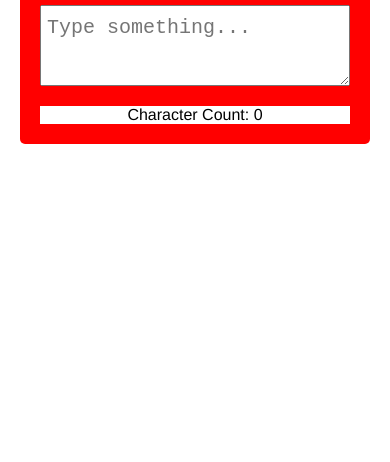
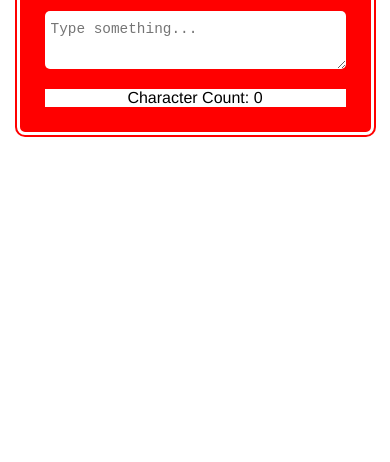
Before and after one commit to anujghimire08/JS-Character-Counter, a plain HTML site: page index.html in a window 390 px wide. Shown: the part 382-844 px from the top of the page. Drawn offline with Linux system fonts and the light colour scheme.

Commit message:
Refactor CSS for responsive design and update README with project details

```diff
--- a/style.css
+++ b/style.css
@@ -10,30 +10,39 @@ body {
   justify-content: center;
   align-items: center;
   height: 100vh;
+  font-size: 1rem;
 }
 .container {
-  width: 100%;
-  max-width: 350px;
-  min-width: 250px;
+  width: clamp(250px, 90%, 400px);
   background-color: red;
   padding: 20px;
   border-radius: 5px;
   display: flex;
   flex-direction: column;
   row-gap: 20px;
+  border: 5px solid red;
+  outline: 3px solid white;
+  box-shadow: 0px 0px 0px 5px red;
 }
 .container h2 {
   color: white;
   text-align: center;
+  font-size: clamp(1rem, 2.5vw, 2.5rem);
 }
 .container #textInput {
   width: 100%;
   padding-top: 10px;
   padding-left: 6px;
-  font-size: 20px;
+  font-size: clamp(0.9rem, 2vw, 2rem);
+  resize: vertical;
+  white-space: pre-wrap;
+  overflow: break-word;
+  border: 0;
+  border-radius: 5px;
 }
 #charCount {
   width: 100%;
   background-color: white;
+  font-size: clamp(1rem, 2vw, 2.5rem);
   text-align: center;
 }
```
Also changed, not shown: 1 other file.
